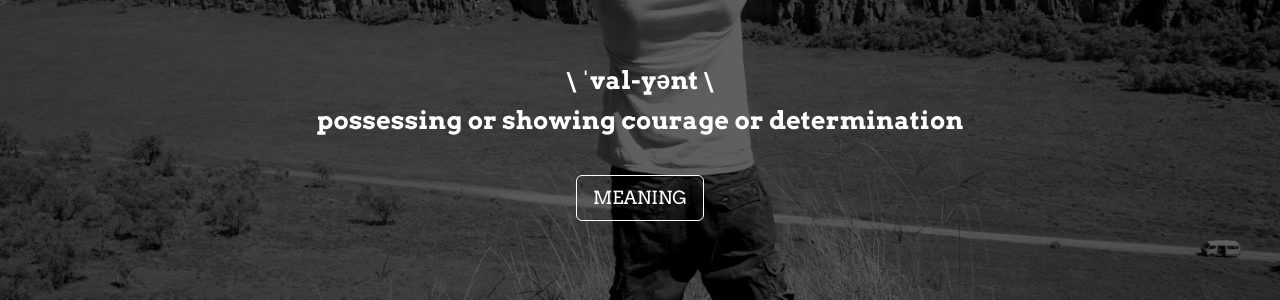
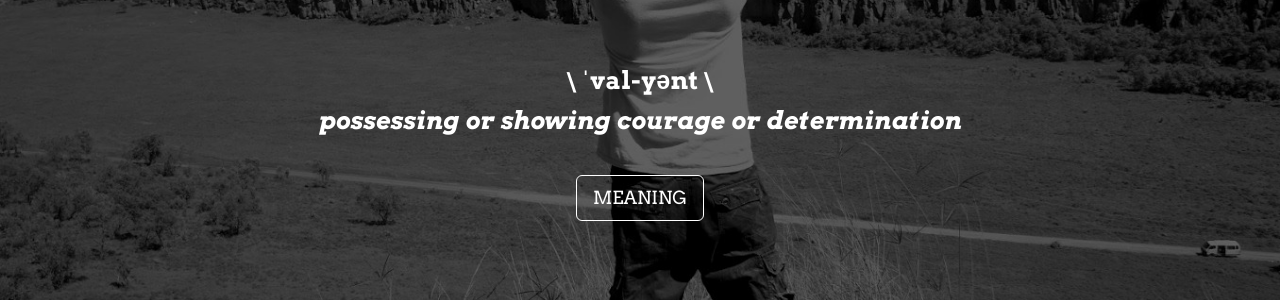
Before and after one commit to dustinwmooney/dustinmooney.website, a Jekyll site: the page built from index.html, in a window 1280 px wide and 900 px high, scrolled down 2140 px. Shown: the part 150-450 px from the top of the window. Built offline with Jekyll 4.4.1, drawn with Linux system fonts in a browser that asks for light colours; nearby versions of some CDN libraries.

```diff
--- a/_includes/meaning.html
+++ b/_includes/meaning.html
@@ -4,7 +4,7 @@
 		<div class="container">
 			<div class="col-lg-8 col-lg-offset-2">
 				<h1>valiant</h1>
-				<p>\ ˈval-yənt \ <br> possessing or showing courage or determination</p>
+				<p>\ ˈval-yənt \ <br> <i>possessing or showing courage or determination</i></p>
 				<a href="https://en.wikipedia.org/wiki/Dustin_(name)" target="_blank" class="btn btn-default btn-lg">MEANING</a>
 			</div>
 		</div>
```
